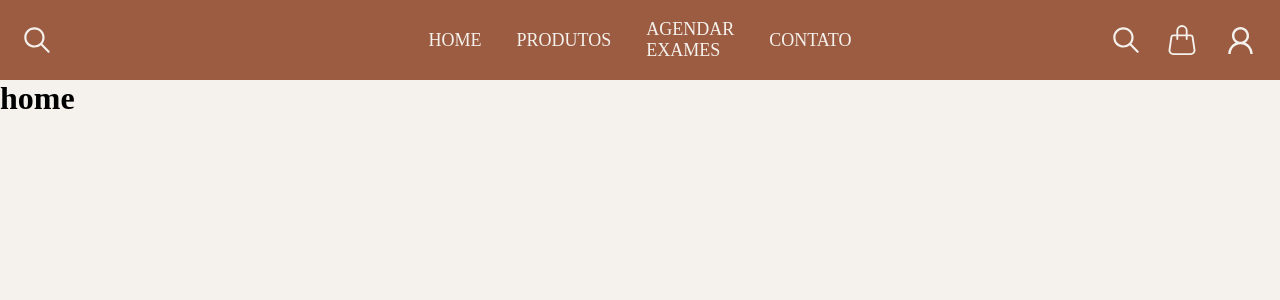
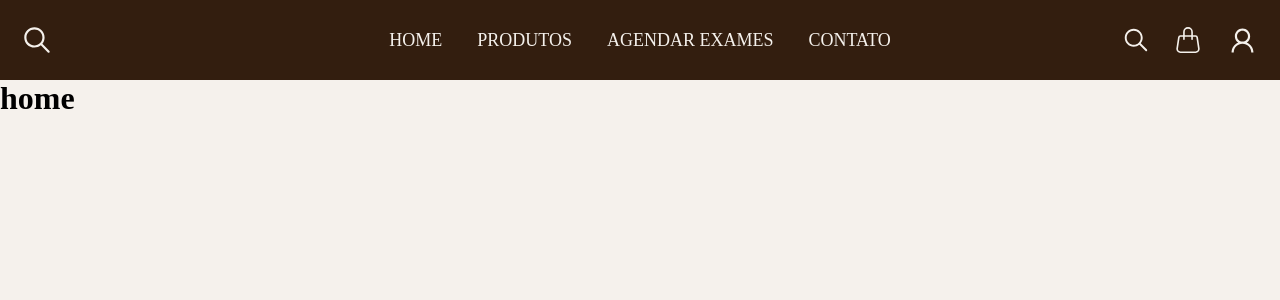
Before and after one commit to LettyciaDev/PI-PROJETO-OTICA, a Next.js app in the folder frontend/: page / in a window 1280 px wide. Shown: the top 300 px of the page. Built offline with nearby package versions, Linux system fonts and the light colour scheme; a web font is replaced by a local one.

Commit message:
finalizando navbar

```diff
--- a/frontend/app/components/Navbar/navbar.js
+++ b/frontend/app/components/Navbar/navbar.js
@@ -21,13 +21,13 @@ export default function Navbar() {
           </div>
           <div className={styles.direita}>
             <Link href="/pesquisa" className={styles.linkNav}>
-              <IoIosSearch className={styles.imgNav} size={34} />
+              <IoIosSearch className={styles.imgNav} size={30} />
             </Link>
             <Link href="/carrinho" className={styles.linkNav}>
-              <BsHandbag className={styles.imgNav} size={30} />
+              <BsHandbag className={styles.imgNav} size={26} />
             </Link>
             <Link href="/perfil" className={styles.linkNav}>
-              <LiaUserSolid className={styles.imgNav} size={39} />
+              <LiaUserSolid className={styles.imgNav} size={35} />
             </Link>
           </div>
         </div>
--- a/frontend/app/components/Navbar/navbar.module.css
+++ b/frontend/app/components/Navbar/navbar.module.css
@@ -1,5 +1,5 @@
 .navbar{
-    background-color: var(--navbar);
+    background-color: var(--marromE);
     display: flex;
     justify-content: center;
     z-index: 100;
@@ -28,6 +28,7 @@
     font-size: 18px;
     display: flex;
     align-items: center;
+    white-space: nowrap;
 }
 
 .direita{
@@ -56,3 +57,7 @@
 .imgNav{
     color: var(--bg);
 }
+
+.linkNav:hover{
+    color:#D4A373;
+}
```
